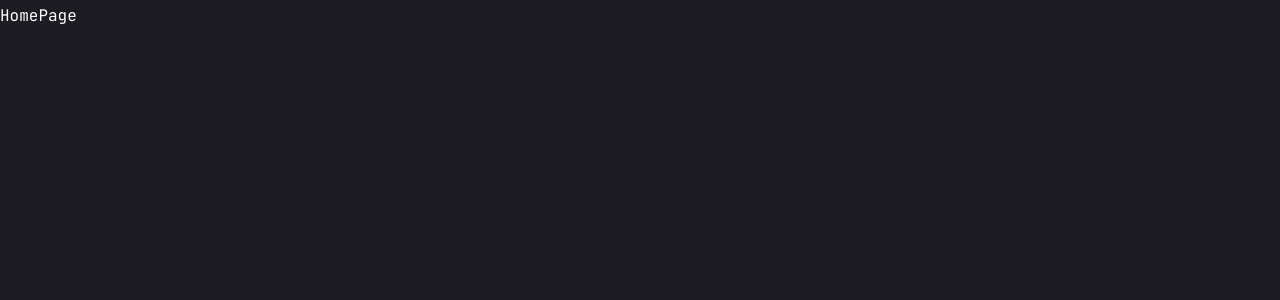
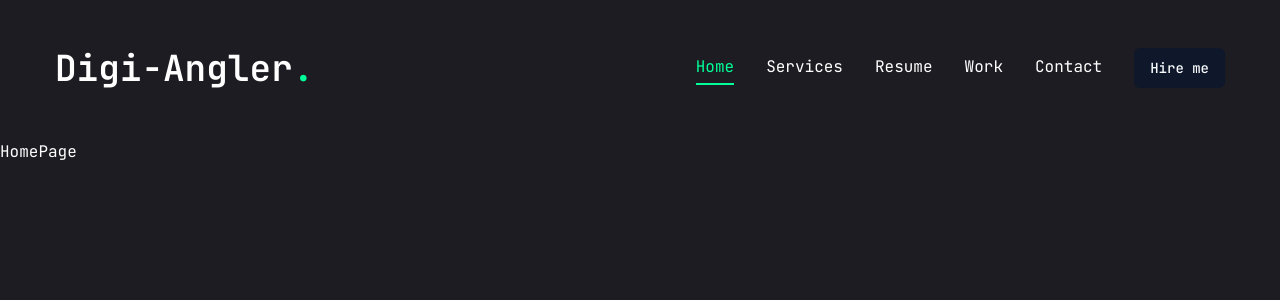
Before and after one commit to digiangler/digi-angler-portfolio-site_2024, a Next.js app: page / in a window 1280 px wide. Shown: the top 300 px of the page. Built offline with nearby package versions, Linux system fonts and the light colour scheme.

Commit message:
ヘッダーを追加

```diff
--- a/app/layout.tsx
+++ b/app/layout.tsx
@@ -1,3 +1,4 @@
+import Header from '@/components/Header';
 import type { Metadata } from 'next';
 import { JetBrains_Mono } from 'next/font/google';
 import './globals.css';
@@ -19,8 +20,11 @@
   children: React.ReactNode;
 }>) {
   return (
-    <html lang="en">
-      <body className={jetbrainsMono.variable}>{children}</body>
+    <html lang="ja">
+      <body className={jetbrainsMono.variable}>
+        <Header />
+        {children}
+      </body>
     </html>
   );
 }
--- /dev/null
+++ b/components/Header.tsx
@@ -0,0 +1,30 @@
+import Link from 'next/link';
+import Nav from './Nav';
+import { Button } from './ui/button';
+
+const Header = () => {
+  return (
+    <header className="py-8 xl:py-12 text-white">
+      <div className="container mx-auto flex justify-between items-center">
+        {/* logo */}
+        <Link href={'/'}>
+          <h1 className="text-4xl font-semibold">
+            Digi-Angler<span className="text-accent">.</span>
+          </h1>
+        </Link>
+        {/* desktop nav & hire me button */}
+        <div className="hidden xl:flex items-center gap-8">
+          <Nav />
+          <Link href={'/'}>
+            <Button>Hire me</Button>
+          </Link>
+        </div>
+
+        {/* mobile nav */}
+        <div className="xl:hidden">mobile nav</div>
+      </div>
+    </header>
+  );
+};
+
+export default Header;
--- /dev/null
+++ b/components/Nav.tsx
@@ -0,0 +1,52 @@
+'use client';
+
+import Link from 'next/link';
+import { usePathname } from 'next/navigation';
+
+const links = [
+  {
+    name: 'Home',
+    path: '/',
+  },
+  {
+    name: 'Services',
+    path: '/services',
+  },
+  {
+    name: 'Resume',
+    path: '/resume',
+  },
+  {
+    name: 'Work',
+    path: '/work',
+  },
+  {
+    name: 'Contact',
+    path: '/contact',
+  },
+];
+
+const Nav = () => {
+  const pathname = usePathname();
+  console.log(pathname);
+
+  return (
+    <nav className="flex gap-8">
+      {links.map((link, index) => {
+        return (
+          <Link
+            key={index}
+            href={link.path}
+            className={`${
+              link.path === pathname && 'text-accent border-b-2 border-accent'
+            }`}
+          >
+            {link.name}
+          </Link>
+        );
+      })}
+    </nav>
+  );
+};
+/* TODO: 21:15からYouTune再生 */
+export default Nav;
```
